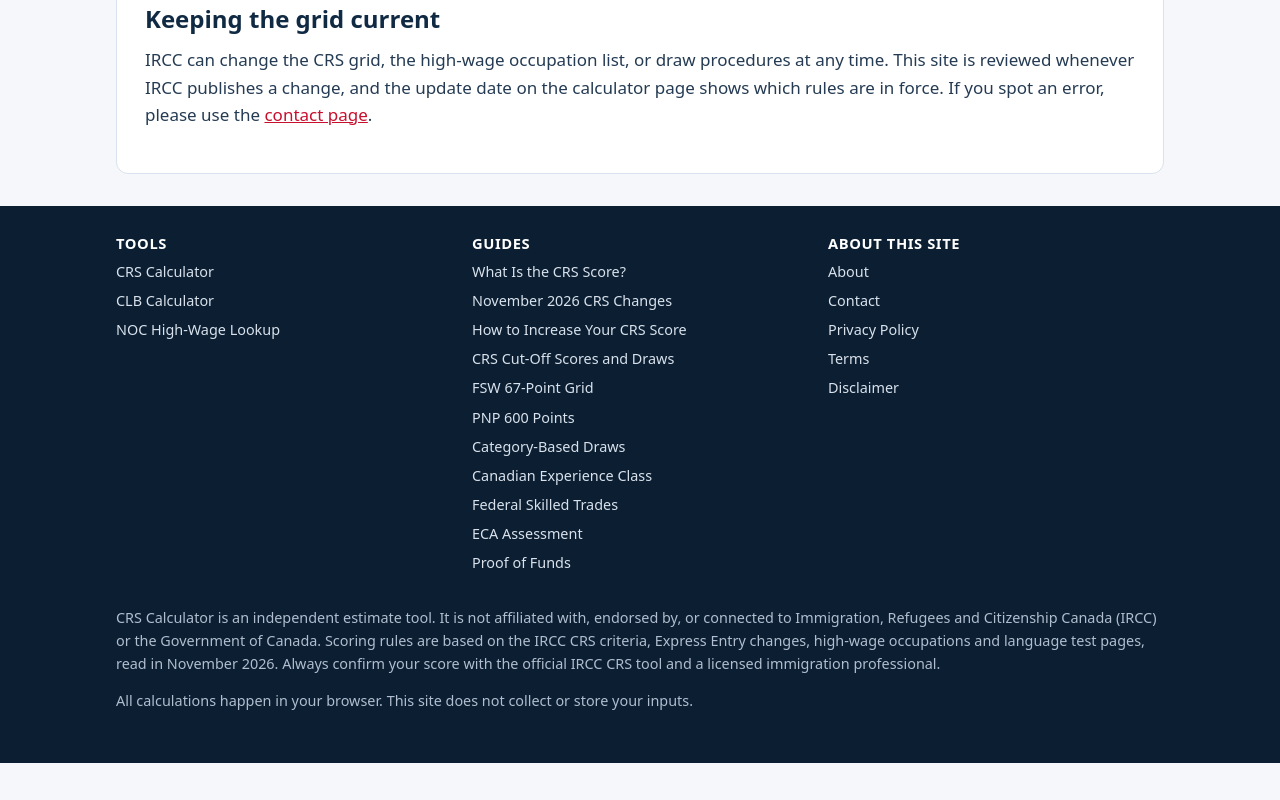
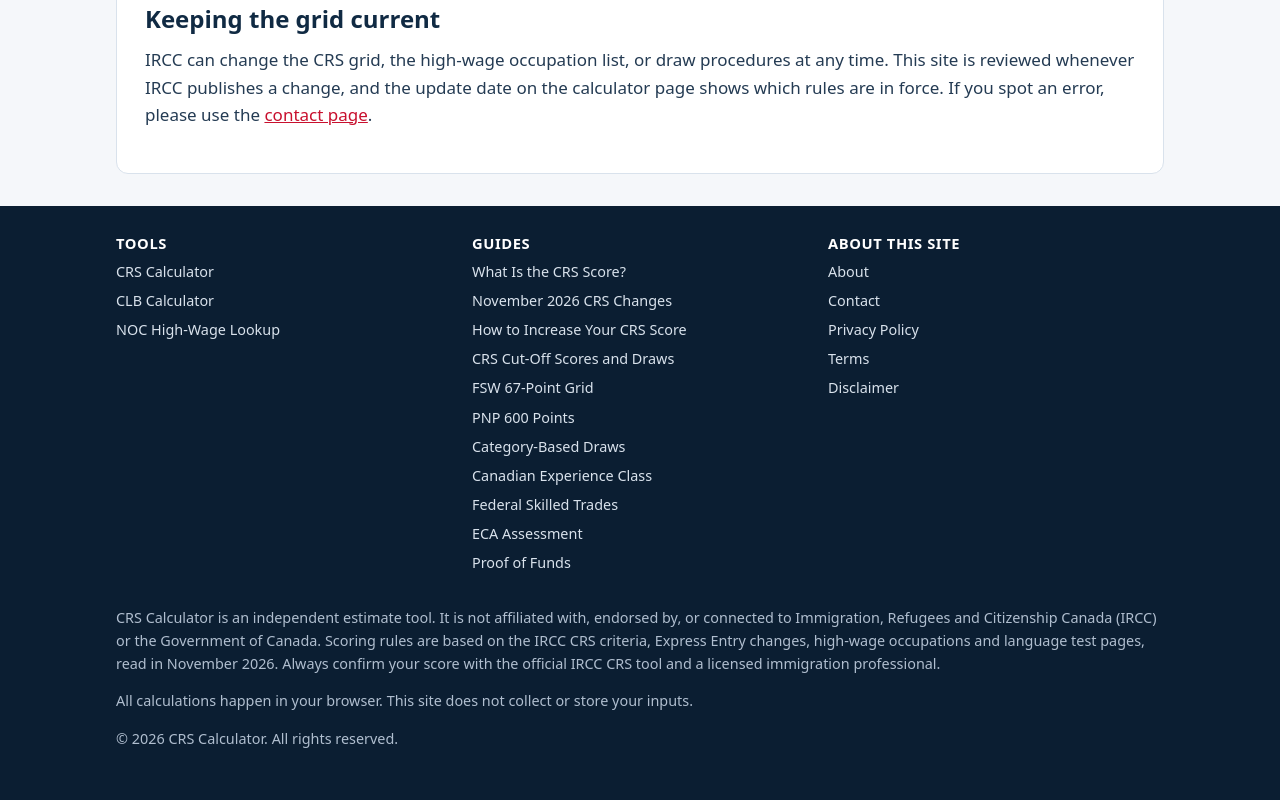
Before and after one commit to crs-calculator/crscalculator, a plain HTML site: page about.html in a window 1280 px wide. Shown: the part 833-1633 px from the top of the page. Before the commit the page ends 1596 px from the top, so only its background shows below. Drawn offline with Linux system fonts and the light colour scheme.

Commit message:
Add files via upload

```diff
--- a/about.html
+++ b/about.html
@@ -115,6 +115,7 @@
     </div>
     <p>CRS Calculator is an independent estimate tool. It is not affiliated with, endorsed by, or connected to Immigration, Refugees and Citizenship Canada (IRCC) or the Government of Canada. Scoring rules are based on the IRCC CRS criteria, Express Entry changes, high-wage occupations and language test pages, read in November 2026. Always confirm your score with the official IRCC CRS tool and a licensed immigration professional.</p>
     <p>All calculations happen in your browser. This site does not collect or store your inputs.</p>
+    <p>© 2026 CRS Calculator. All rights reserved.</p>
   </div>
 </footer>
 <script src="nav.js"></script>
```
Also changed, not shown: canadian-experience-class.html (+1 -0 lines), category-based-draws.html (+1 -0 lines), clb-calculator.html (+1 -0 lines), contact.html (+1 -0 lines), crs-changes-november-2026.html (+1 -0 lines), crs-cut-off-scores.html (+1 -0 lines), disclaimer.html (+1 -0 lines), eca-educational-credential-assessment.html (+1 -0 lines), federal-skilled-trades.html (+1 -0 lines), fsw-67-points-grid.html (+1 -0 lines), how-to-increase-crs-score.html (+1 -0 lines), index.html (+1 -0 lines), noc-lookup.html (+1 -0 lines), pnp-600-points.html (+1 -0 lines), 4 more files.
